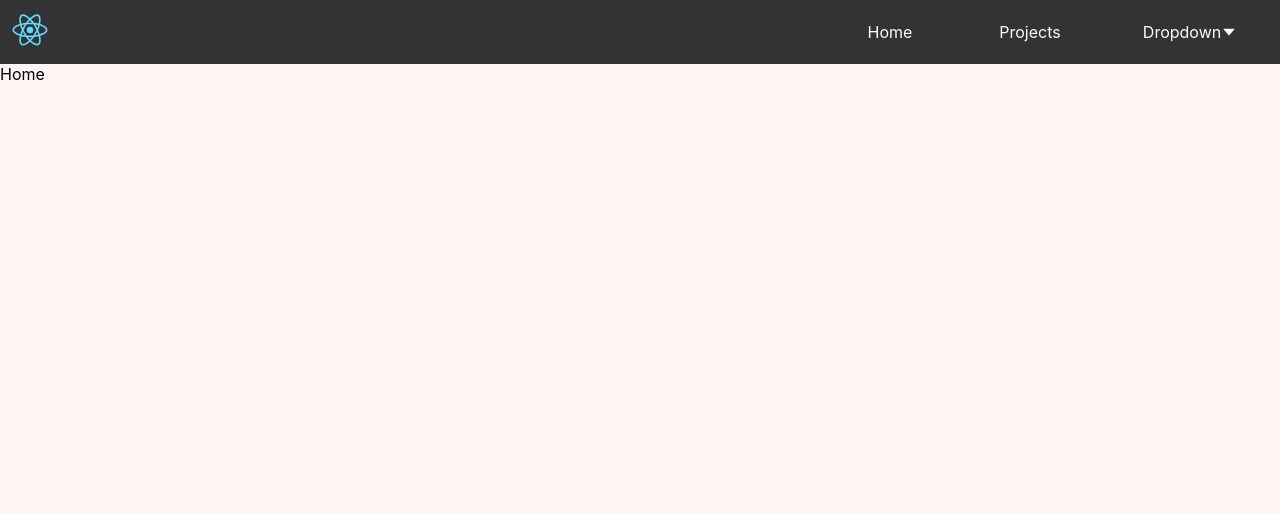
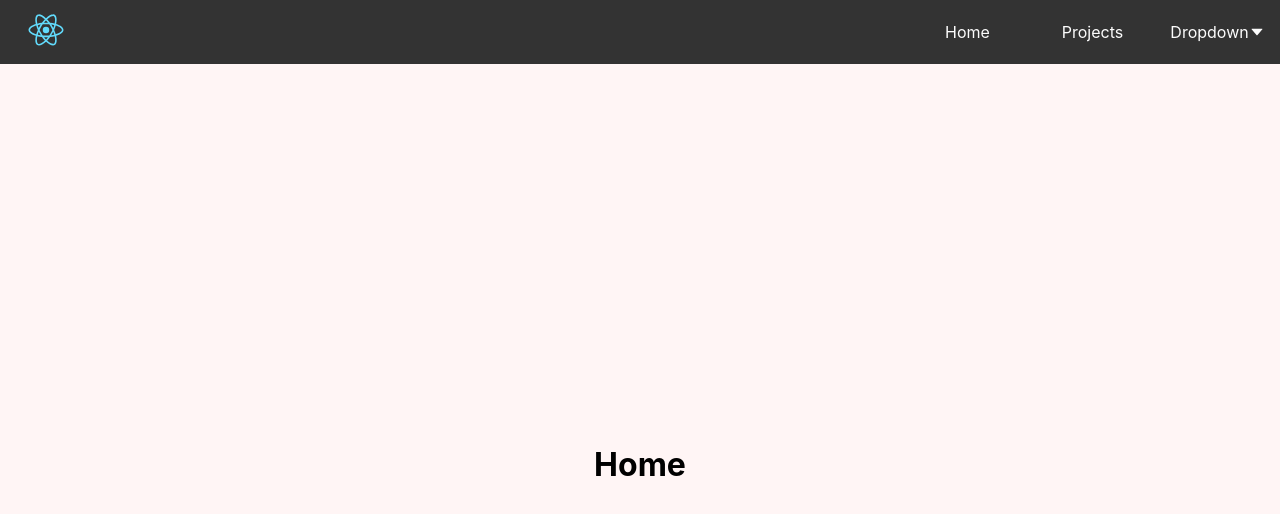
Before and after one commit to phamja1/website, a React (Create React App) app: page / in a window 1280 px wide. Shown: the top 514 px of the page. Built offline with nearby package versions, Linux system fonts and the light colour scheme.

Commit message:
refactor code

```diff
--- a/src/App.tsx
+++ b/src/App.tsx
@@ -8,7 +8,6 @@ import Home from './Components/Home';
 function App() {
   return (
     <div className="App">
-      <NavBar />
       <Routes>
         <Route path='/' element={<Home/>} />
         <Route path='/home' element={<Home/>} />
--- a/src/Components/CountCard.tsx
+++ b/src/Components/CountCard.tsx
@@ -1,17 +1,19 @@
 import React, { useState } from "react";
 import '../styles/CountCard.css';
+import NavBar from "./NavBar";
 
 function CountCard() {
     const [counter, setCounter] = useState<number>(0);
     const incrementCounter = () => {
-        setCounter(counter + 1);
+        setCounter((curr) => curr + 1);
     };
 
     const decrementCounter = () => {
-        setCounter(counter - 1);
+        setCounter((curr) => curr - 1);
     };
     return (
         <>
+            <NavBar />
             <div className="floating-card CountCard">
                 <div className="Counter-title">Counter</div>
                 <div style={{fontSize:'30pt'}}>{counter}</div>
--- a/src/Components/Home.tsx
+++ b/src/Components/Home.tsx
@@ -1,9 +1,50 @@
-import React from 'react'
+import React, {useEffect, useRef} from 'react'
+import useOnScreen from "../hooks/useOnScreen";
+import '../styles/Home.css'
+import NavBar from './NavBar';
 
 function Home() {
-  return (
-    <div>Home</div>
-  )
+    const page2 = useRef<HTMLDivElement>(null)
+
+    const useOnScreen2 = useOnScreen(page2)
+
+    console.log(useOnScreen2)
+
+    const toggleShow = (ref: React.RefObject<HTMLElement>) => {
+        const classes = ref.current!.classList
+        if (classes.contains("show")) {
+            classes.remove("show")
+        } else {
+            classes.add("show")
+        }
+    }
+
+    if (page2.current != null) {
+        if (useOnScreen2) {
+            page2.current!.classList.add("show")
+        } else {
+            if (page2.current!.classList.contains("show")) {
+                page2.current!.classList.remove("show")
+            }
+        }
+    }
+
+    return (
+        <>
+            <NavBar/>
+            <main>
+                <div className='title-screen full-screen'>
+                    <h1>Home</h1>
+                </div>
+                <div className='full-screen title-screen hidden' ref={page2}>
+                    <h1>Sliding Text</h1>
+                    <div>This is subtext</div>
+                </div>
+
+
+            </main>
+        </>
+    )
 }
 
 export default Home
--- a/src/Components/NavBar.tsx
+++ b/src/Components/NavBar.tsx
@@ -7,7 +7,6 @@ import { AiFillCaretDown } from "react-icons/ai";
 function NavBar() {
     return (
         <div className="NavBar">
-            <nav className="nav-tag">
                 <a href="/">
                     <img src={logo} alt="logoImage" className="logoImage"></img>
                 </a>
@@ -18,8 +17,8 @@ function NavBar() {
                     <Link to="/counter" className="link navbar-child">
                         Projects
                     </Link>
-                    <div className="navbar-child dropdown ">
-                        <div className="navbar-child">
+                    <div className="navbar-child dropdown">
+                        <div className='drop-btn'>
                             Dropdown
                             <AiFillCaretDown />
                         </div>
@@ -30,7 +29,6 @@ function NavBar() {
                         </div>
                     </div>
                 </div>
-            </nav>
         </div>
     );
 }
--- /dev/null
+++ b/src/hooks/useOnScreen.ts
@@ -0,0 +1,23 @@
+import {useEffect, useState, useRef, RefObject} from "react";
+
+export default function useOnScreen(ref: RefObject<HTMLElement>): boolean {
+    const observerRef = useRef<IntersectionObserver>();
+    // or const observerRef = useRef<IntersectionObserver | null>(null);
+    const [isOnScreen, setIsOnScreen] = useState(false);
+
+    useEffect(() => {
+        observerRef.current = new IntersectionObserver(([entry]) =>
+            setIsOnScreen(entry.isIntersecting)
+        );
+    }, []);
+
+    useEffect(() => {
+        observerRef.current?.observe(ref.current!);
+
+        return () => {
+            observerRef.current?.disconnect();
+        };
+    }, [ref]);
+
+    return isOnScreen;
+}
--- /dev/null
+++ b/src/styles/Home.css
@@ -0,0 +1,29 @@
+.title-screen {
+    width: 100vw;
+    display: flex;
+    align-items: center;
+    justify-content: center;
+    position: relative;
+    top: 0;
+}
+
+.full-screen {
+    height: 100vh;
+
+}
+
+.hidden {
+    flex-direction: column;
+    opacity: 0;
+    transform: translate(-100%);
+    transition:
+    opacity ease-in 1s 500ms,
+    transform ease-out 1s;
+;
+}
+
+.show {
+    opacity: 1;
+    transform: translate(0);
+
+}
--- a/src/styles/NavBar.css
+++ b/src/styles/NavBar.css
@@ -1,8 +1,11 @@
 .NavBar {
-    width: 100vw;
     background-color: #333;
-    padding: 0;
-
+    position: sticky;
+    top: 0;
+    z-index: 1;
+    display: flex;
+    padding: 0 0 0 16px;
+    justify-content: space-between;
 }
 
 .logoImage {
@@ -13,9 +16,7 @@
 
 .nav-links {
     list-style: none;
-    display: flex;
-    justify-content: flex-end;
-    width: 100%;
+    display: inline-flex;
 }
 
 
@@ -29,22 +30,29 @@
     align-items: center;
     height: 100%;
     color: #FFFFFFFC;
-    /* border: 0.1em solid white; */
     cursor: pointer;
-    min-width: 100px;
-    width: auto;
-    padding: 0 20px;
+    min-width: 125px;
     border-radius: 2px;
+    transition-duration: 0.3s;
+    transition-timing-function: ease-out;
+    position: relative;
+
 }
 
+.drop-btn {
+    color: #FFFFFFFC;
+    height: 100%;
+    width: 100%;
+    display: flex;
+    align-items: center;
+    justify-content: center;
+}
 .nav-tag {
-    display: flex;
+
 }
 
 .dropdown {
-    position: relative;
     display: inline-block !important;
-    width: inherit;
 }
 
 .dropdown:hover .dropdown-content {
@@ -56,9 +64,7 @@
     position: absolute;
     background-color: #f9f9f9;
     box-shadow: 0px 8px 16px 0px rgba(0,0,0,0.2);
-    min-width: 100%;
-    z-index: 1;
-    transform: translate(-20px, 0);
+    width: 100%;
 }
 
 .navbar-child:hover {
@@ -75,4 +81,5 @@
     color: black;
     align-items: center;
     text-align: center;
+    transition-duration: 0.3s;
 }
```
